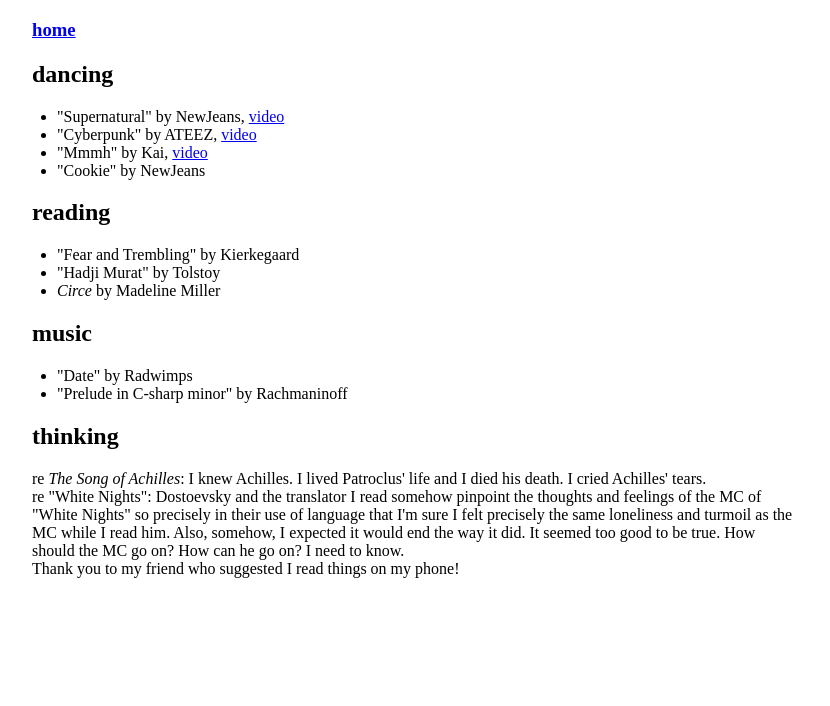
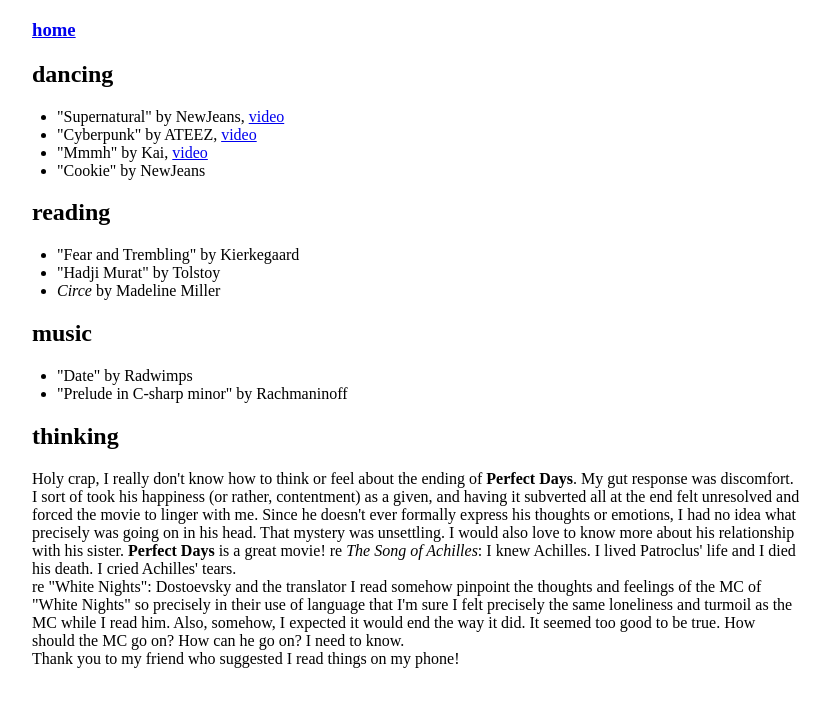
Before and after one commit to szhou0202/szhou0202.github.io, a plain HTML site: page misc.html in a window 1280 px wide. Shown: the whole page, without its empty margins (224-1054 px from the left). Drawn offline with Linux system fonts and the light colour scheme.

Commit message:
perfect days

```diff
--- a/app.js
+++ b/app.js
@@ -0,0 +1 @@
+// idk what i added this for
--- a/misc.html
+++ b/misc.html
@@ -42,7 +42,12 @@
 
     <h2>thinking</h2>
 
-
+    Holy crap, I really don't know how to think or feel about the ending of <b>Perfect Days</b>.
+    My gut response was discomfort. I sort of took his happiness (or rather,
+    contentment) as a given, and having it subverted all at the end felt unresolved and forced the movie to linger with me.
+    Since he doesn't ever formally express his
+    thoughts or emotions, I had no idea what precisely was going on in his head. That mystery was unsettling.
+    I would also love to know more about his relationship with his sister. <b>Perfect Days</b> is a great movie!
 
     <!-- December 23 2024<br> -->
 
```
Also changed, not shown: index.html (+1 -0 lines).
